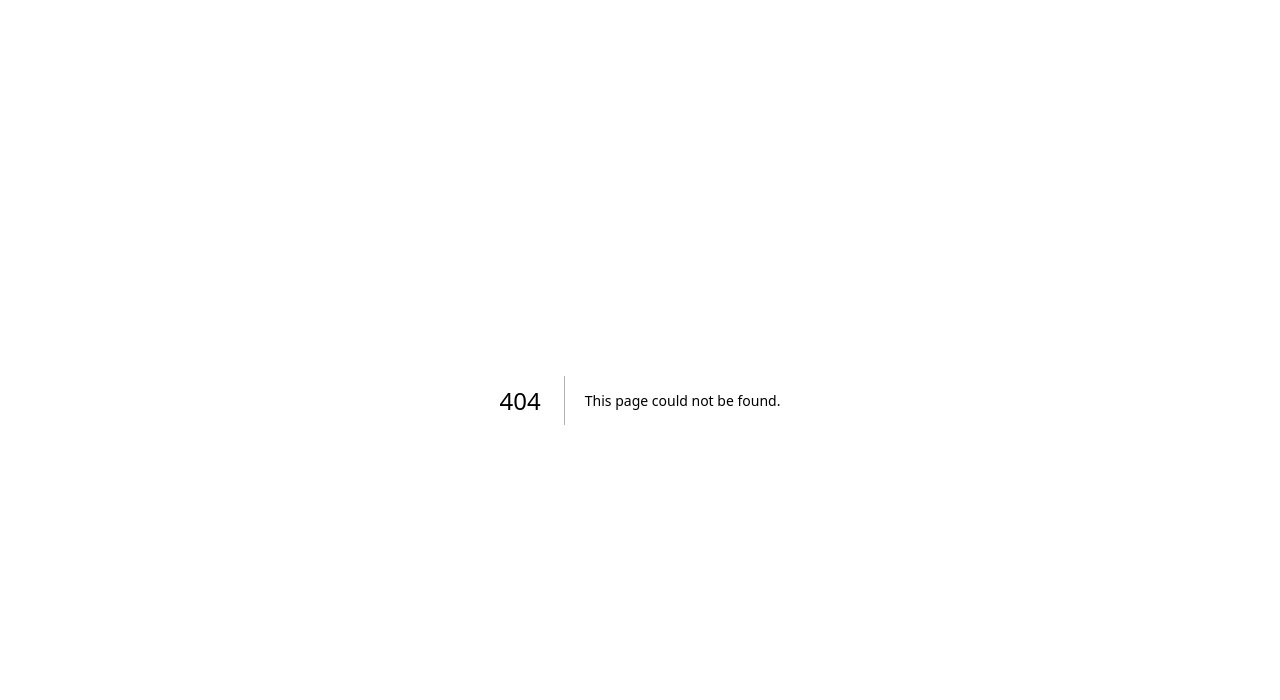
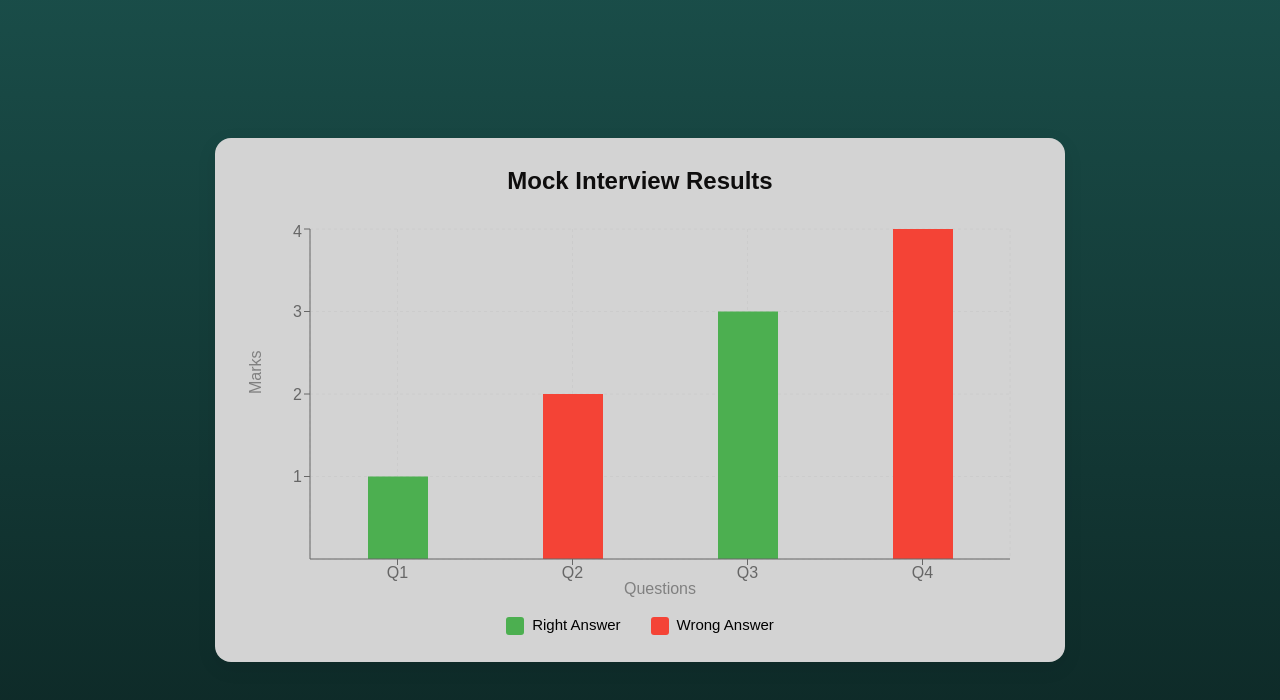
Before and after one commit to charan-the-dev/resume-based-mock-interview-and-company-knowledge-chatbot, a Next.js app in the folder frontend/: page /result in a window 1280 px wide. Before the commit this address had no page. Shown: the top 700 px of the page. Built offline with nearby package versions, Linux system fonts and the light colour scheme.

Commit message:
bar graph

```diff
--- /dev/null
+++ b/frontend/app/result/page.js
@@ -0,0 +1,158 @@
+
+"use client";
+import React from "react";
+import {
+  BarChart,
+  Bar,
+  XAxis,
+  YAxis,
+  CartesianGrid,
+  Tooltip,
+  ResponsiveContainer,
+  Cell,
+} from "recharts";
+
+export default function ResultPage() {
+  // Mock interview data
+  const results = [
+    { questionNo: "Q1", question: "What is React?", correctAnswer: "A JavaScript library", isCorrect: true },
+    { questionNo: "Q2", question: "What is JSX?", correctAnswer: "JavaScript XML", isCorrect: false },
+    { questionNo: "Q3", question: "What is useState?", correctAnswer: "A React Hook", isCorrect: true },
+    { questionNo: "Q4", question: "What is Next.js?", correctAnswer: "A React framework", isCorrect: false },
+  ];
+
+  // Prepare chart data
+  const chartData = results.map((item, index) => ({
+    questionNo: item.questionNo,
+    Marks: index + 1,
+    question: item.question,
+    correctAnswer: item.correctAnswer,
+    isCorrect: item.isCorrect,
+  }));
+
+  // Custom tooltip
+  const CustomTooltip = ({ active, payload, label }) => {
+    if (active && payload && payload.length) {
+      const info = payload[0].payload;
+      return (
+        <div
+          style={{
+            backgroundColor: "white",
+            border: "1px solid #ddd",
+            borderRadius: "10px",
+            padding: "10px",
+            boxShadow: "0 3px 8px rgba(1, 1, 1, 0.1)",
+            fontSize: "14px",
+            lineHeight: "1.4",
+            maxWidth: "250px",
+          }}
+        >
+          <p style={{ fontWeight: "bold", marginBottom: "5px" }}>{label}</p>
+          <p style={{ margin: "4px 0" }}>Question: {info.question}</p>
+          <p style={{ margin: "4px 0" }}>Correct Answer: {info.correctAnswer}</p>
+          <p style={{ margin: "4px 0" }}>Marks: {info.Marks}</p>
+        </div>
+      );
+    }
+    return null;
+  };
+
+  // Custom legend (green/red explanation)
+  const CustomLegend = () => (
+    <div style={styles.legendContainer}>
+      <div style={styles.legendItem}>
+        <div style={{ ...styles.legendBox, backgroundColor: "#4CAF50" }}></div>
+        <span>Right Answer</span>
+      </div>
+      <div style={styles.legendItem}>
+        <div style={{ ...styles.legendBox, backgroundColor: "#F44336" }}></div>
+        <span>Wrong Answer</span>
+      </div>
+    </div>
+  );
+
+  return (
+    <div style={styles.pageContainer}>
+      <div style={styles.card}>
+        <h2 style={styles.title}>Mock Interview Results</h2>
+
+        <div style={styles.chartWrapper}>
+          <ResponsiveContainer width="100%" height={380}>
+            <BarChart data={chartData} margin={{ top: 10, right: 30, left: 10, bottom: 10 }}>
+              <CartesianGrid strokeDasharray="3 3" />
+              <XAxis
+                dataKey="questionNo"
+                label={{ value: "Questions", position: "insideBottom", offset: -5 }}
+              />
+              <YAxis
+                domain={[0, 4]}
+                ticks={[1, 2, 3, 4]}
+                label={{ value: "Marks", angle: -90, position: "insideLeft" }}
+              />
+              <Tooltip content={<CustomTooltip />} />
+              <Bar dataKey="Marks" name="Marks" barSize={60}>
+                {chartData.map((entry, index) => (
+                  <Cell
+                    key={`cell-${index}`}
+                    fill={entry.isCorrect ? "#4CAF50" : "#F44336"}
+                  />
+                ))}
+              </Bar>
+            </BarChart>
+          </ResponsiveContainer>
+        </div>
+
+        <CustomLegend />
+      </div>
+    </div>
+  );
+}
+
+const styles = {
+  pageContainer: {
+    minHeight: "100vh",
+    backgroundColor: "DAF1DE",
+    display: "flex",
+    justifyContent: "center",
+    alignItems: "center",
+    padding: "20px",
+  },
+  card: {
+    width: "100%",
+    maxWidth: "850px",
+    backgroundColor: "lightgray",
+    padding: "25px",
+    borderRadius: "16px",
+    boxShadow: "0 6px 20px rgba(0,0,0,0.08)",
+  },
+  title: {
+    textAlign: "center",
+    fontSize: "24px",
+    fontWeight: "600",
+    marginBottom: "20px",
+    color: "#0e0d0dff",
+  },
+  chartWrapper: {
+    width: "100%",
+    height: "380px",
+  },
+  legendContainer: {
+    display: "flex",
+    justifyContent: "center",
+    gap: "30px",
+    marginTop: "15px",
+    flexWrap: "wrap",
+  },
+  legendItem: {
+    display: "flex",
+    alignItems: "center",
+    gap: "8px",
+    fontSize: "15px",
+    color: "#000000ff",
+  },
+  legendBox: {
+    width: "18px",
+    height: "18px",
+    borderRadius: "3px",
+  },
+};
--- a/frontend/package.json
+++ b/frontend/package.json
@@ -21,7 +21,8 @@
     "firebase-admin": "^13.5.0",
     "next": "15.4.5",
     "react": "19.1.0",
-    "react-dom": "19.1.0"
+    "react-dom": "19.1.0",
+    "recharts": "^3.3.0"
   },
   "devDependencies": {
     "@eslint/eslintrc": "^3",
```
Also changed, not shown: 1 other file (tests, documents, lock files or other folders).
